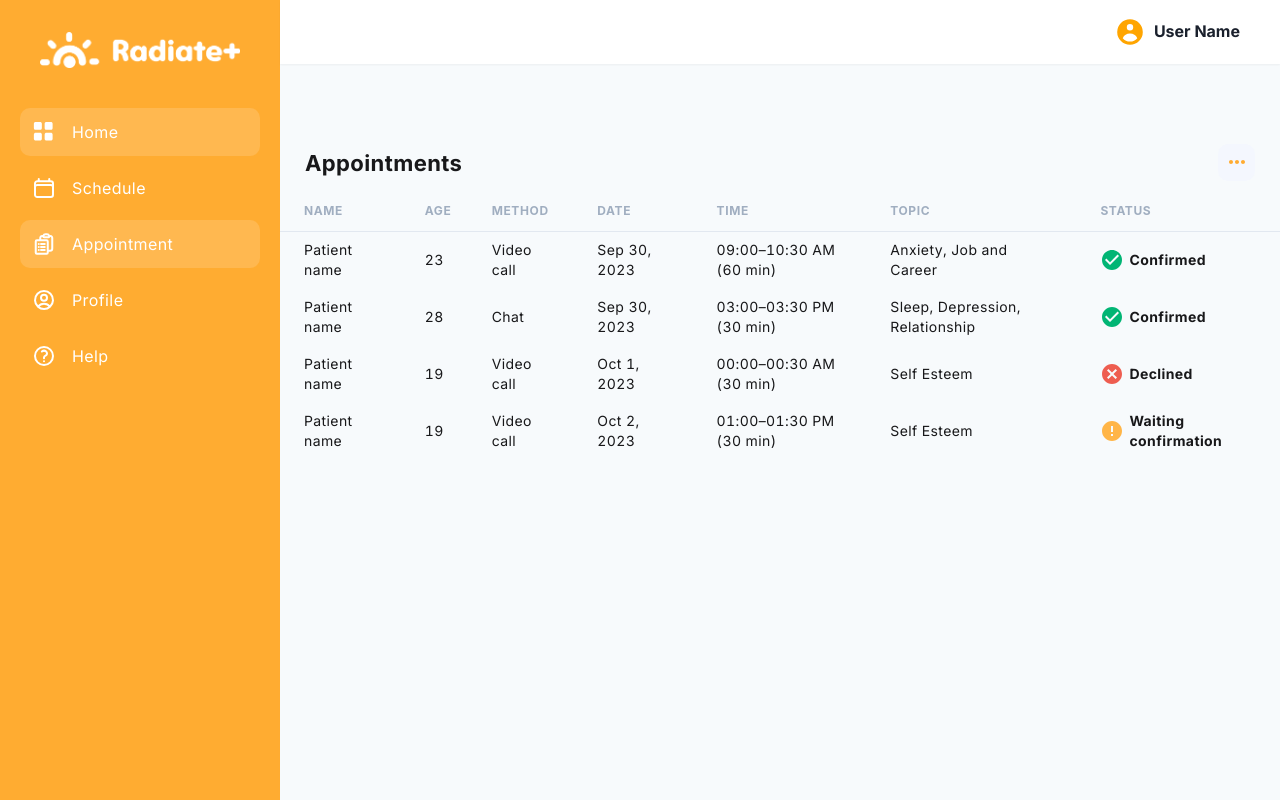
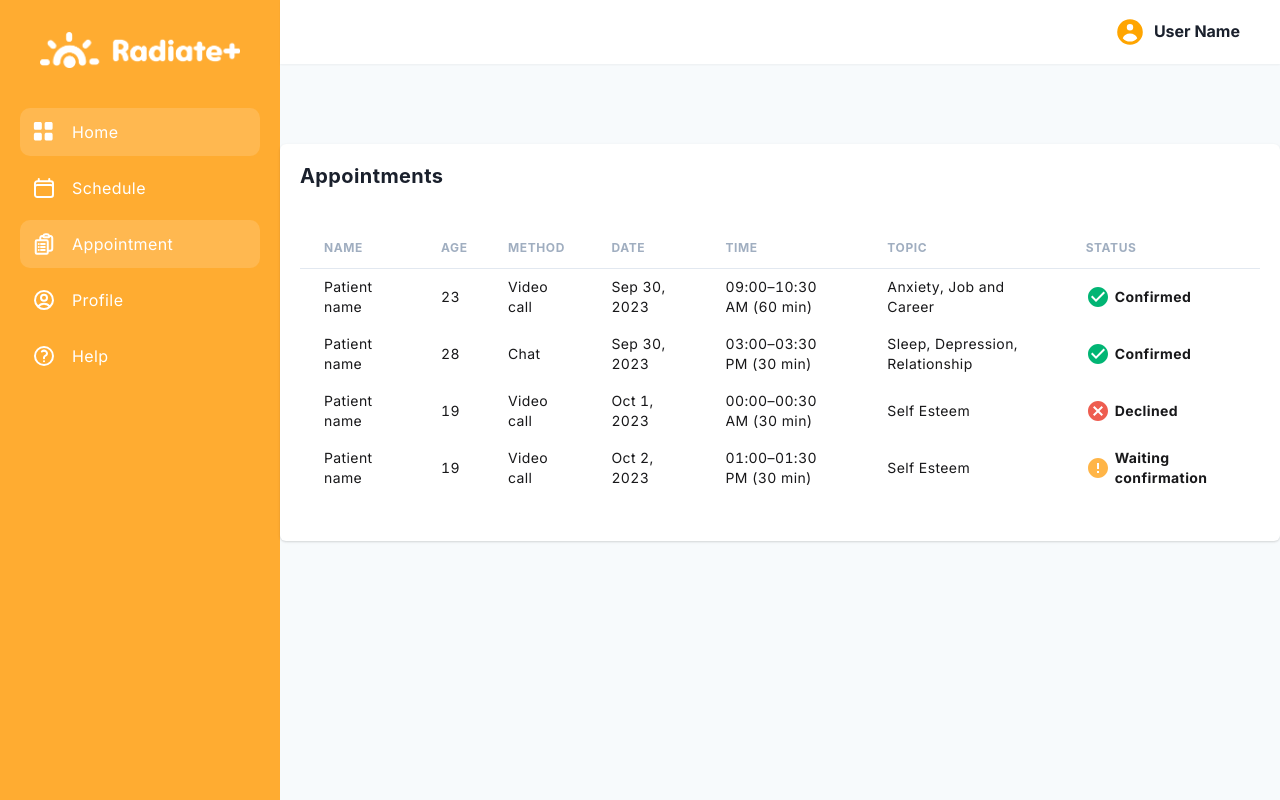
Before and after one commit to Radiate-Mental-Health-App/front-end, a React (Vite) app: page /p/appointments in a window 1280 px wide. Built offline with nearby package versions, Linux system fonts and the light colour scheme.

Commit message:
Update AppointmentsTable component

```diff
--- a/src/pages/psychologist/dataTables/components/AppointmentsTable.jsx
+++ b/src/pages/psychologist/dataTables/components/AppointmentsTable.jsx
@@ -1,4 +1,6 @@
 import {
+  Card,
+  CardBody,
   Flex,
   Table,
   Icon,
@@ -9,6 +11,8 @@ import {
   Thead,
   Tr,
   useColorModeValue,
+  CardHeader,
+  Heading,
 } from "@chakra-ui/react";
 import React, { useMemo } from "react";
 
@@ -20,7 +24,6 @@ import {
 } from "react-table";
 
 // Custom components
-import Card from "@/components/card/Card";
 import Menu from "@/components/menu/MainMenu";
 
 // Assets
@@ -60,18 +63,11 @@ export default function ColumnsTable(props) {
       px="0px"
       overflowX={{ sm: "scroll", lg: "hidden" }}
     >
-      <Flex px="25px" justify="space-between" mb="10px" align="center">
-        <Text
-          color={textColor}
-          fontSize="22px"
-          fontWeight="700"
-          AGE
-          lineHeight="100%"
-        >
-          Appointments
-        </Text>
-        <Menu />
-      </Flex>
+      <CardHeader>
+      <Heading size='md'>Appointments</Heading>
+      </CardHeader>
+
+      <CardBody>
       <Table {...getTableProps()} variant="simple" color="gray.500" mb="24px">
         <Thead>
           {headerGroups.map((headerGroup, index) => (
@@ -190,6 +186,7 @@ export default function ColumnsTable(props) {
           })}
         </Tbody>
       </Table>
+      </CardBody>
     </Card>
   );
 }
--- a/src/pages/psychologist/default/components/TodayAppointments.jsx
+++ b/src/pages/psychologist/default/components/TodaySessions.jsx
@@ -20,7 +20,7 @@ export default function TodaySessions(props) {
         <Card justifyContent="center" align="left" w="100%" mb="0px" {...rest}>
             <CardHeader>
                 <HStack justifyContent={"space-between"}>
-                    <Heading size='lg'>Today Sessions</Heading>
+                    <Heading size='md'>Today Sessions</Heading>
                     <Button fontWeight={500} size="sm" variant="outline">
                         View all
                     </Button>
--- a/src/pages/psychologist/default/index.jsx
+++ b/src/pages/psychologist/default/index.jsx
@@ -28,7 +28,7 @@ import TotalSessions from "./components/TotalSessions";
 import AppointmentsTable from "../dataTables/components/AppointmentsTable";
 import { columnsDataComplex } from "./variables/columnsData";
 import tableDataComplex from "./variables/tableDataComplex.json";
-import TodayAppointments from "./components/TodayAppointments";
+import TodaySessions from "./components/TodaySessions";
 
 export default function UserReports() {
   return (
@@ -48,7 +48,7 @@ export default function UserReports() {
         gap="20px"
         mb="20px"
       >
-        <TodayAppointments />
+        <TodaySessions />
         <TotalSessions />
       </SimpleGrid>
 
--- a/src/pages/psychologist/marketplace/index.jsx
+++ b/src/pages/psychologist/marketplace/index.jsx
@@ -27,7 +27,7 @@ import { Stack, Container, VStack } from "@chakra-ui/react";
 
 // Assets
 import EventCalendar from "@/components/calendar/MiniCalendar";
-import TodayAppointments from "../default/components/TodayAppointments";
+import TodayAppointments from "../default/components/TodaySessions";
 import Schedule from "../default/components/Schedule";
 
 export default function Marketplace() {
```
